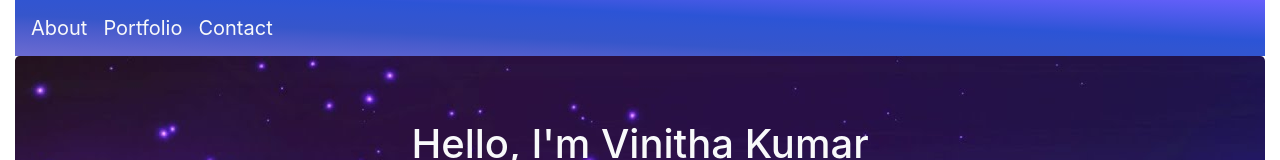
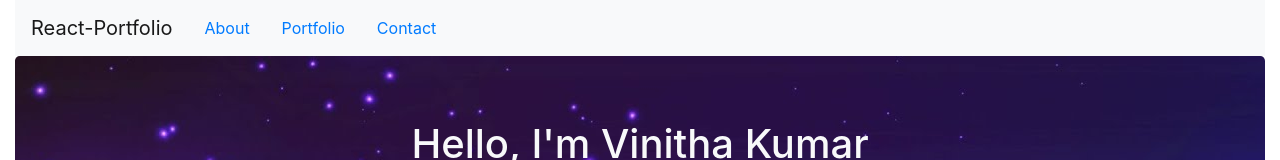
Before and after one commit to selvivini/react-portfolio, a React (Create React App) app: page /#/ in a window 1280 px wide. Shown: the top 160 px of the page. Built offline with nearby package versions, Linux system fonts and the light colour scheme.

Commit message:
aded nav toogle

```diff
--- a/src/App.js
+++ b/src/App.js
@@ -10,7 +10,7 @@ function App() {
 				<Route exact path='/' component={About}  />
 				<Route exact path='/about' component={About} />
 				<Route exact path='/portfolio' component={Portfolio} />
-        <Route exact path='/contact' component={Contact} />
+                <Route exact path='/contact' component={Contact} />
 			</HashRouter>
 		</div>
 	);
--- a/src/components/Nav.js
+++ b/src/components/Nav.js
@@ -1,14 +1,16 @@
 import React from 'react'
-import {Navbar} from 'react-bootstrap'
+import {Navbar, NavLink} from 'react-bootstrap'
 const Nav = () => {
     return (
-
-    <Navbar variant="light" style={{backgroundImage:`linear-gradient(to right top, #6b6bd1, #6066cf, #5460ce, #475bcc, #3656cb, #3355cf, #3055d2, #2c54d6, #3c57df, #4a5ae9, #585df2, #665ffb)`}}>
-    <Navbar.Brand href="/" className= "text-light" >About</Navbar.Brand>
-    <Navbar.Brand href="/#/portfolio" className= "text-light">Portfolio</Navbar.Brand>
-    <Navbar.Brand href="/#/contact" className= "text-light">Contact</Navbar.Brand>
-
-    </Navbar>
+   <Navbar bg="light" expand="lg">
+  <Navbar.Brand href="#home">React-Portfolio</Navbar.Brand>
+  <Navbar.Toggle aria-controls="basic-navbar-nav" />
+  <Navbar.Collapse id="basic-navbar-nav">
+  <NavLink href="/">About</NavLink>
+ <NavLink href="/#/portfolio">Portfolio</NavLink>
+ <NavLink href="/#/contact">Contact</NavLink>
+  </Navbar.Collapse>
+</Navbar>
 
     )
 }
--- a/src/pages/About.js
+++ b/src/pages/About.js
@@ -6,7 +6,8 @@ import Footer from '../components/Footer'
 const About = () => {
     return (
         <>
-        <Header/>
+
+        <Header />
         <Container>
 
         <Row>
--- a/src/pages/Portfolio.js
+++ b/src/pages/Portfolio.js
@@ -12,9 +12,9 @@ const Portfolio = () => {
         <Row>
         {projects.map(project=>{
             return (<Col md={6} lg={4}>
-                <Card className="m-3" border="danger" style={{background: "#FFFDE7"}}>
+                <Card className="m-3 shadow rounded-0" border="danger"style={{background: "#FFFDE7"}}>
                     <Card.Body>
-                        <Card.Img src={project.image} height="200px"/>
+                        <Card.Img src={project.image} height="200px" />
                         <Card.Title className="text-danger">{project.name}</Card.Title>
                         <hr></hr>
                         <Card.Subtitle className= "text-primary">{project.description}</Card.Subtitle>
```
